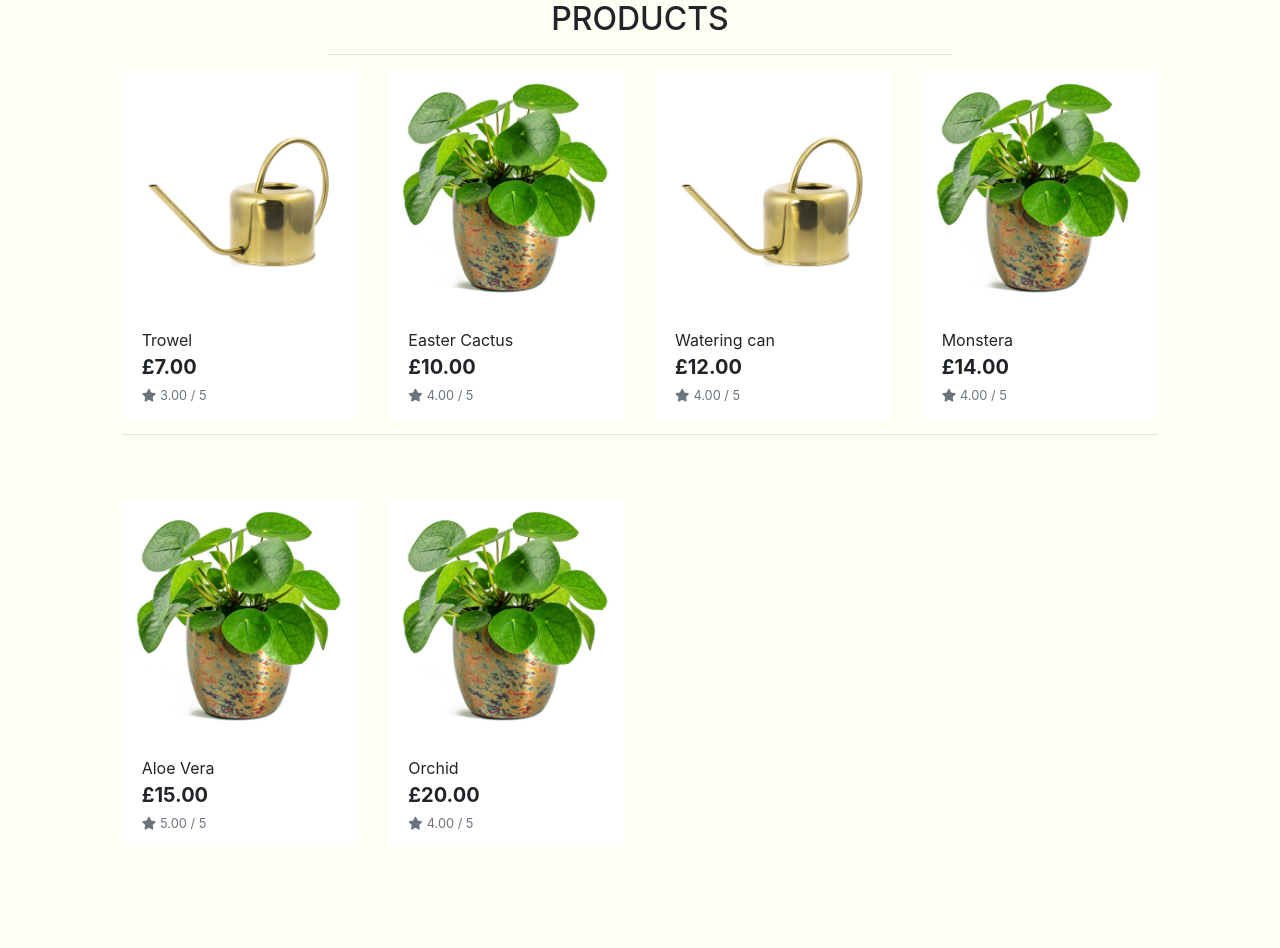
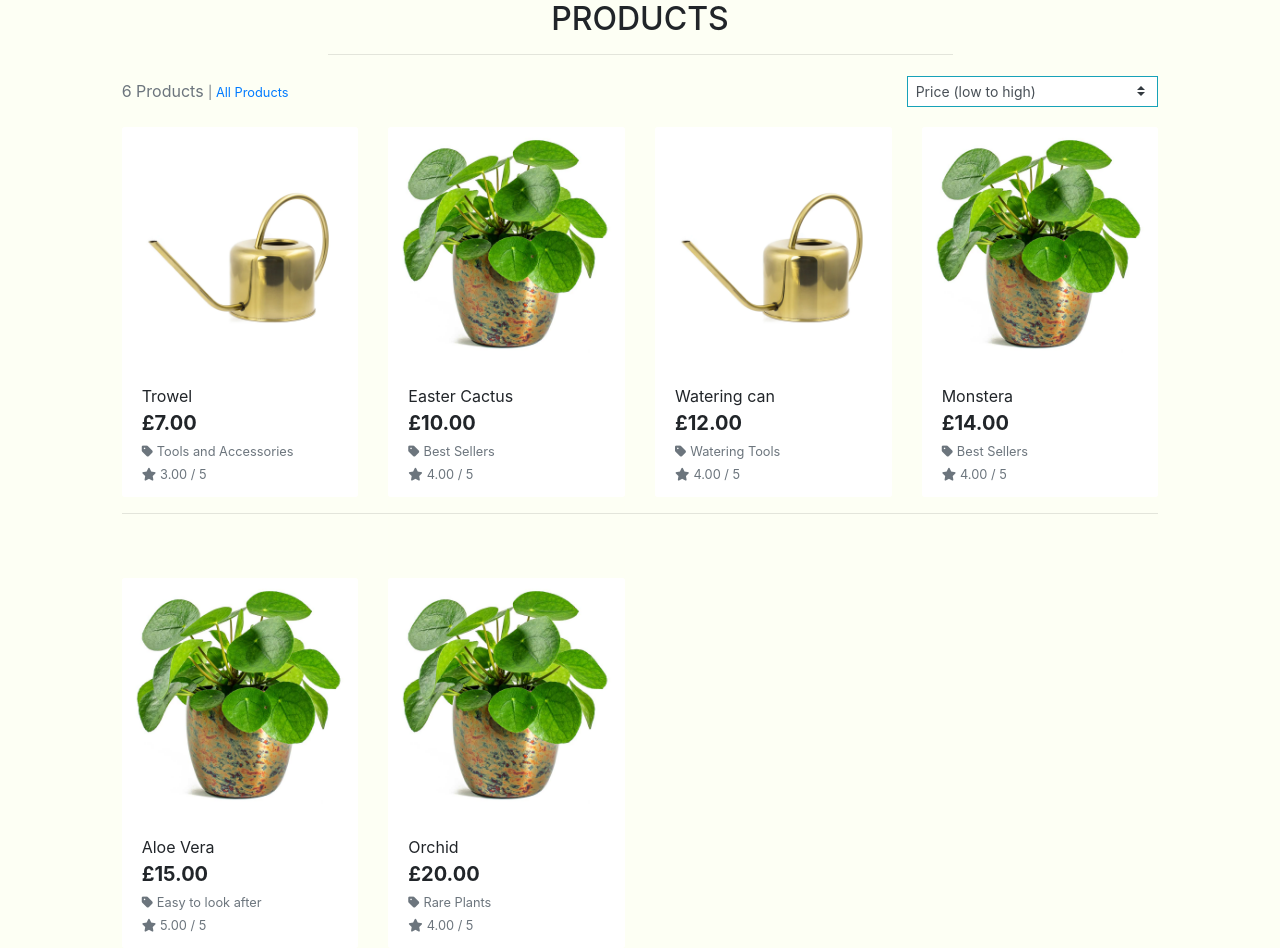
Before and after one commit to bethanyalicehall/e-commerce-ms4, a Django app: a page that uses templates/includes/main-nav.html in a window 1280 px wide. Shown: the part 112-1060 px from the top of the page. Before the commit the page ends 942 px from the top, so only its background shows below. Run offline with Django 3.2, Linux system fonts and the light colour scheme; data comes from the database, SQL or seed files in the repository; some libraries are stand-ins or nearby versions.

Commit message:
Added the sort dropdown menu

```diff
--- a/products/templates/products/products.html
+++ b/products/templates/products/products.html
@@ -10,19 +10,43 @@
 {% endblock %}
 
 {% block content %}
-
-
     <div class="overlay"></div>
     <div class="container-fluid pt-5">
         <div class="row">
             <div class="col text-center mt-3">
                 <h2 class="logo-font pt-5">Products</h2>
+                {% for c in current_categories %}
+                    <a class="category-badge text-decoration-none" href="{% url 'products' %}?category={{ c.name }}">
+                        <span class="p-2 mt-2 badge badge-white text-black rounded-0 border border-dark">{{ c.friendly_name }}</span>
+                    </a>
+                {% endfor %}
                 <hr class="w-50 mb-1">
             </div>
         </div>
         <div class="row">
             <div class="product-container col-10 offset-1">
-                <div class="row mt-1 mb-2"></div>
+                <div class="row mt-1 mb-2">
+                    <div class="col-12 col-md-6 my-auto order-md-last d-flex justify-content-center justify-content-md-end">
+                        <div class="sort-select-wrapper w-50">
+                            <select id="sort-selector" class="custom-select custom-select-sm rounded-0 border border-{% if current_sorting != 'None_None' %}info{% else %}black{% endif %}">
+                                <option value="reset" {% if current_sorting == 'None_None' %}selected{% endif %}>Sort by...</option>
+                                <option value="price_asc" {% if current_sorting == 'price_asc' %}selected{% endif %}>Price (low to high)</option>
+                                <option value="price_desc" {% if current_sorting == 'price_desc' %}selected{% endif %}>Price (high to low)</option>
+                                <option value="rating_asc" {% if current_sorting == 'rating_asc' %}selected{% endif %}>Rating (low to high)</option>
+                                <option value="rating_desc" {% if current_sorting == 'rating_desc' %}selected{% endif %}>Rating (high to low)</option>
+                                <option value="name_asc" {% if current_sorting == 'name_asc' %}selected{% endif %}>Name (A-Z)</option>
+                            </select>
+                        </div>
+                    </div>
+                    <div class="col-12 col-md-6 order-md-first">
+                        <p class="text-muted mt-3 text-center text-md-left">
+                            {{ products|length }} Products{% if search_term %} found for <strong>"{{ search_term }}"</strong>{% endif %}
+                            {% if search_term or current_categories or current_sorting != 'None_None' %}
+                            <span class="small"> | <a href="{% url 'products' %}">All Products</a></span>
+                            {% endif %}
+                        </p>
+                    </div>
+                </div>
                 <div class="row">
                     {% for product in products %}
                         <div class="col-sm-6 col-md-6 col-lg-4 col-xl-3">
@@ -43,6 +67,13 @@
                                     <div class="row">
                                         <div class="col">
                                             <p class="lead mb-0 text-left font-weight-bold">£{{ product.price }}</p>
+                                            {% if product.category %}
+                                            <p class="small mt-1 mb-0">
+                                                <a class="text-muted" href="{% url 'products' %}?category={{ product.category.name }}">
+                                                    <i class="fas fa-tag mr-1"></i>{{ product.category.friendly_name }}
+                                                </a>
+                                            </p>
+                                            {% endif %}
                                             {% if product.rating %}
                                                 <small class="text-muted"><i class="fas fa-star mr-1"></i>{{ product.rating }} / 5</small>
                                             {% else %}
@@ -80,3 +111,36 @@
     </div>
 
 {% endblock %}
+
+{% block postloadjs %}
+    {{ block.super }}
+
+    <script type="text/javascript">
+		$('.btt-link').click(function(e) {
+			window.scrollTo(0,0)
+		})
+	</script>
+
+    <script type="text/javascript">
+        $('#sort-selector').change(function() {
+            var selector = $(this);
+            var currentUrl = new URL(window.location);
+
+            var selectedVal = selector.val();
+            if(selectedVal != "reset"){
+                var sort = selectedVal.split("_")[0];
+                var direction = selectedVal.split("_")[1];
+
+                currentUrl.searchParams.set("sort", sort);
+                currentUrl.searchParams.set("direction", direction);
+
+                window.location.replace(currentUrl);
+            } else {
+                currentUrl.searchParams.delete("sort");
+                currentUrl.searchParams.delete("direction");
+
+                window.location.replace(currentUrl);
+            }
+        })
+    </script>
+{% endblock %}
--- a/products/views.py
+++ b/products/views.py
@@ -1,6 +1,7 @@
 from django.shortcuts import render, redirect, reverse, get_object_or_404
 from django.contrib import messages
 from django.db.models import Q
+from django.db.models.functions import Lower
 from .models import Product, Category
 
 # Create your views here.
@@ -22,7 +23,8 @@ def all_products(request):
             if sortkey == 'name':
                 sortkey = 'lower_name'
                 products = products.annotate(lower_name=Lower('name'))
-
+            if sortkey == 'category':
+                sortkey = 'category__name'
             if 'direction' in request.GET:
                 direction = request.GET['direction']
                 if direction == 'desc':
--- a/shop/settings.py
+++ b/shop/settings.py
@@ -26,7 +26,7 @@ SECRET_KEY = 'django-insecure-))sle1%d8l&^aq4904&t&qq%&we#7mujzwn4$zz6or9^jo-1d$
 # SECURITY WARNING: don't run with debug turned on in production!
 DEBUG = True
 
-ALLOWED_HOSTS = ['localhost']
+ALLOWED_HOSTS = ['localhost', '8000-bethanyalic-ecommercems-6upl60xiz36.ws-eu98.gitpod.io']
 
 
 # Application definition
--- a/static/css/base.css
+++ b/static/css/base.css
@@ -81,6 +81,23 @@ body {
 	z-index: -1;
 }
 
+a.category-badge > span.badge:hover {
+    background: #212529 !important;
+    color: #fff !important;
+}
+
+.btt-button {
+    height: 42px;
+    width: 42px;
+    position: fixed;
+    bottom: 10px;
+    right: 10px;
+}
+
+.btt-link {
+    cursor: pointer;
+}
+
 
 /* -------------------------------- Media Queries */
 
--- a/templates/includes/main-nav.html
+++ b/templates/includes/main-nav.html
@@ -8,7 +8,7 @@
                 <a href="{% url 'products' %}?sort=price&direction=asc" class="dropdown-item">By Price</a>
                 <a href="{% url 'products' %}?sort=rating&direction=desc" class="dropdown-item ">By Rating</a>
                 <a href="{% url 'products' %}?sort=category&direction=asc" class="dropdown-item ">By Category</a>
-                <a href="{% url 'products' %}" class="dropdown-item">All Products A-Z</a>
+                <a href="{% url 'products' %}?sort=name&direction=asc" class="dropdown-item">All Products A-Z</a>
             </div>
         </li>
 
```
Also changed, not shown: products/templates/products/product_detail.html (+8 -1 lines).
